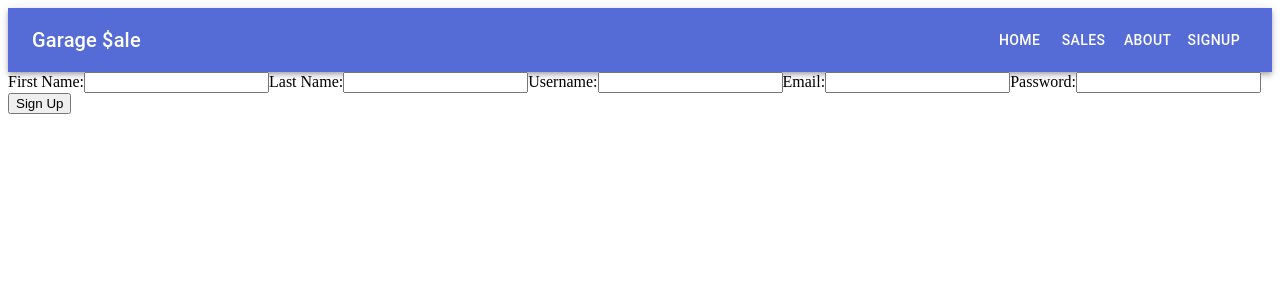
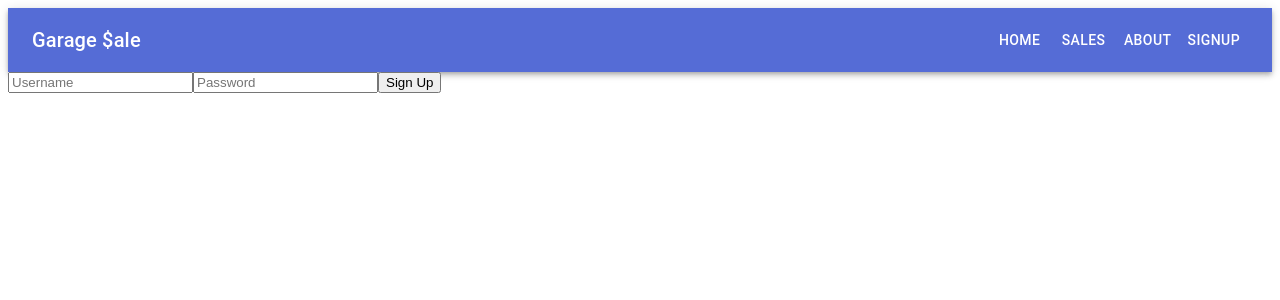
Before and after one commit to soulunknown/garagesale, a React (Vite) app: page /signup in a window 1280 px wide. Shown: the top 300 px of the page. Built offline with nearby package versions, Linux system fonts and the light colour scheme.

Commit message:
debuggingsignupcomponent

```diff
--- a/garagesale/src/frontend/Signup.jsx
+++ b/garagesale/src/frontend/Signup.jsx
@@ -1,107 +1,44 @@
+// Signup.jsx
 import React, { useState } from 'react';
+import axios from 'axios'; // Make sure to install axios for HTTP requests
 
 const Signup = () => {
-  // State to store user data
   const [userData, setUserData] = useState({
-    name: '',
-    lastName: '',
     username: '',
-    email: '',
-    password: ''
+    password: '',
   });
 
-  // Update state on input change
   const handleChange = (e) => {
-    const { name, value } = e.target;
-    setUserData({ ...userData, [name]: value });
+    setUserData({ ...userData, [e.target.name]: e.target.value });
   };
 
-  // Submit form data to the backend
   const handleSubmit = async (e) => {
     e.preventDefault();
-    const { name, lastName, username, email, password } = userData;
-
-    const backendUrl = 'http://localhost:3000/api/signup';
-
     try {
-      const response = await fetch(backendUrl, {
-        method: 'POST',
-        headers: {
-          'Content-Type': 'application/json',
-        },
-        body: JSON.stringify({
-          name, lastName, username, email, password
-        }),
-      });
-
-      if (!response.ok) {
-        const message = await response.text();
-        throw new Error(`Error: ${response.status} - ${message}`);
-      }
-
-      const data = await response.json();
-      console.log(data);
-      alert('Signup successful!');
-      // Optionally redirect the user or clear the form here
+      const response = await axios.post('http://localhost:3000/api/signup', userData);
+      console.log(response.data); // Process success response
     } catch (error) {
-      console.error('There was a problem with the signup:', error);
-      alert('Signup failed!');
+      console.error('There was a problem with the signup:', error.response?.data || error.message);
     }
   };
 
-  // Render the sign-up form
   return (
     <form onSubmit={handleSubmit}>
-      <label htmlFor="name">First Name:</label>
       <input
         type="text"
-        id="name"
-        name="name"
-        value={userData.name}
-        onChange={handleChange}
-        required
-      />
-
-      <label htmlFor="lastName">Last Name:</label>
-      <input
-        type="text"
-        id="lastName"
-        name="lastName"
-        value={userData.lastName}
-        onChange={handleChange}
-        required
-      />
-
-      <label htmlFor="username">Username:</label>
-      <input
-        type="text"
-        id="username"
         name="username"
+        placeholder="Username"
         value={userData.username}
         onChange={handleChange}
-        required
       />
-
-      <label htmlFor="email">Email:</label>
-      <input
-        type="email"
-        id="email"
-        name="email"
-        value={userData.email}
-        onChange={handleChange}
-        required
-      />
-
-      <label htmlFor="password">Password:</label>
       <input
         type="password"
-        id="password"
         name="password"
+        placeholder="Password"
+        autoComplete="new-password"
         value={userData.password}
         onChange={handleChange}
-        required
       />
-
       <button type="submit">Sign Up</button>
     </form>
   );
--- a/garagesale/src/frontend/main.jsx
+++ b/garagesale/src/frontend/main.jsx
@@ -1,13 +1,15 @@
-
 import React from 'react';
-import ReactDOM from 'react-dom';
+import { createRoot } from 'react-dom/client'; // Import createRoot
 import App from './App';
 import { ThemeProvider } from '@mui/material/styles';
 import theme from './theme';
 
-ReactDOM.render(
+const container = document.getElementById('root'); // Get the root container
+const root = createRoot(container); // Create a root
+
+// Use the root.render method to render your app
+root.render(
   <ThemeProvider theme={theme}>
     <App />
-  </ThemeProvider>,
-  document.getElementById('root')
+  </ThemeProvider>
 );
--- a/package.json
+++ b/package.json
@@ -14,6 +14,7 @@
     "@emotion/react": "^11.11.1",
     "@emotion/styled": "^11.11.0",
     "@mui/material": "^5.14.19",
+    "axios": "^1.6.8",
     "bcrypt": "^5.1.1",
     "cors": "^2.8.5",
     "dotenv": "^16.4.5",
```
Also changed, not shown: garagesale/src/backend/api/server.js (+29 -18 lines), garagesale/src/backend/api/userRoutes.js (+5 -4 lines), garagesale/src/backend/db/db.js (+18 -16 lines), 1 other file (tests, documents, lock files or other folders).
